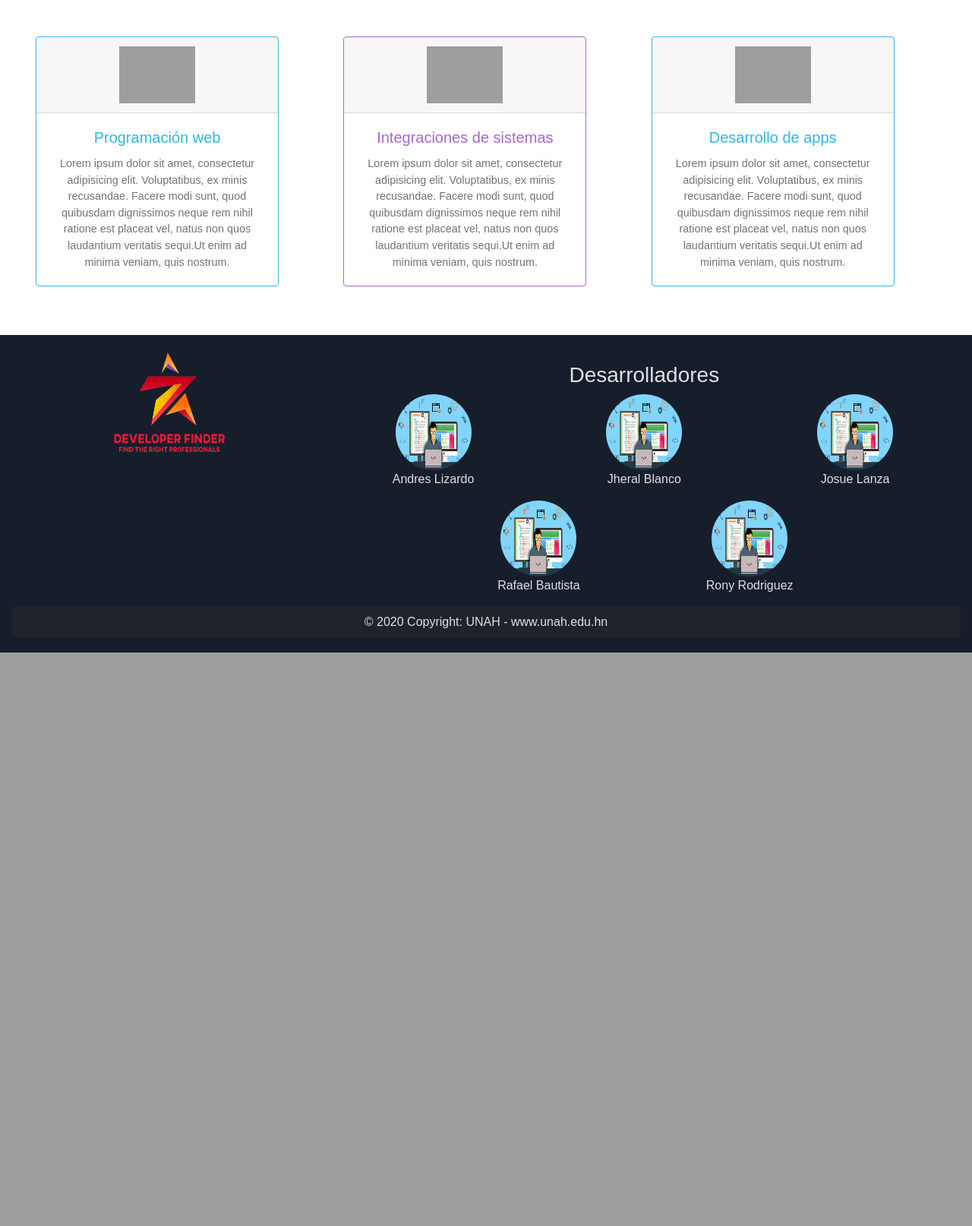
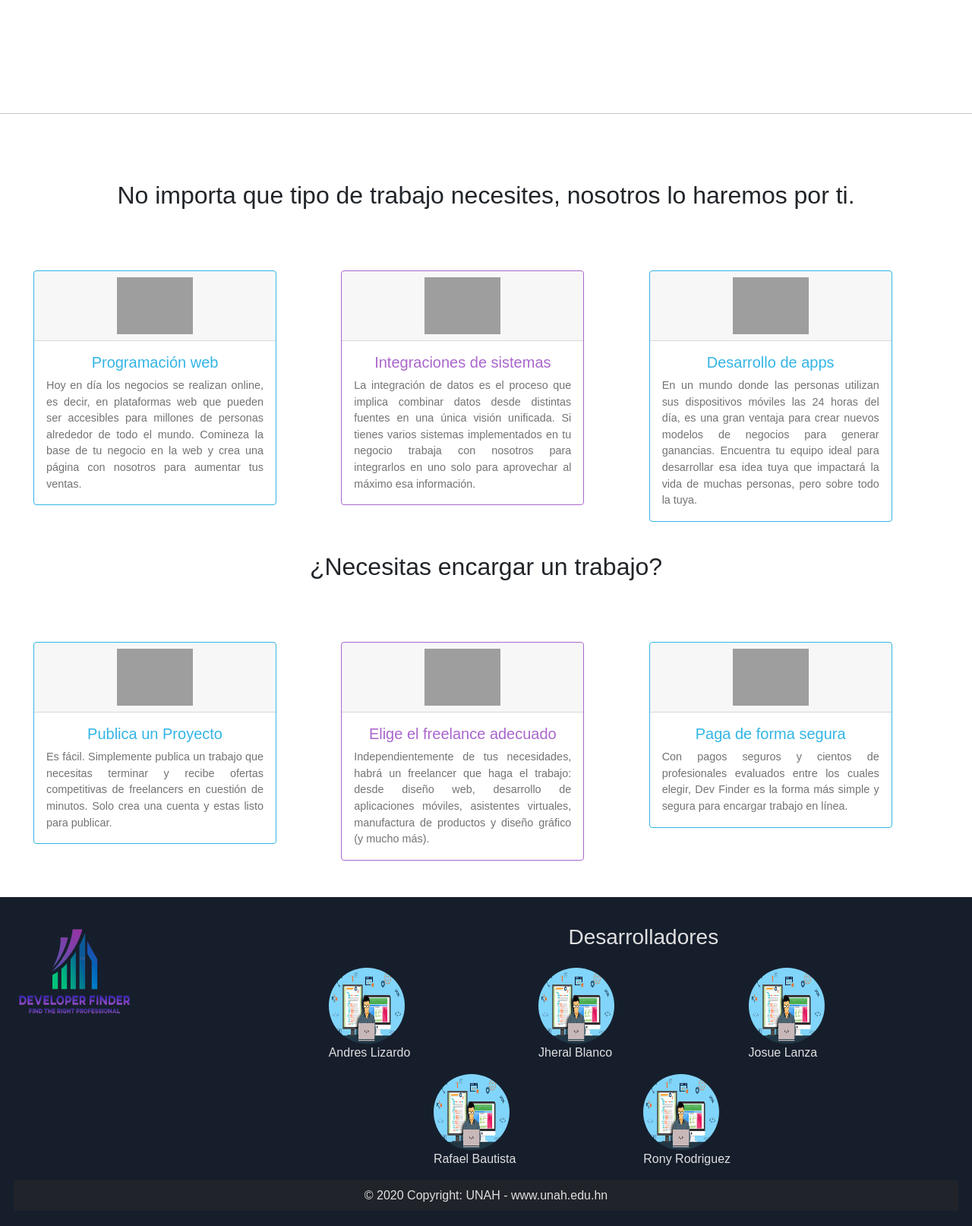
Before and after one commit to Rony-R/Proyecto-Industrias-IS902, a PHP site: page / in a window 1280 px wide. Shown: the part 1391-3005 px from the top of the page at 76% size. Before the commit the page ends 2250 px from the top, so only its background shows below. Run offline with PHP 8.4, Linux system fonts and the light colour scheme; some libraries are stand-ins or nearby versions; grey boxes are pictures that could not be loaded.

Commit message:
Landing Lista

```diff
--- a/css/stylelanding.css
+++ b/css/stylelanding.css
@@ -74,3 +74,12 @@ text-transform: uppercase
   overflow: hidden;
   cursor: default;
 }
+
+.c-text {
+  text-align: justify !important;
+}
+
+.h2-card {
+  margin-bottom: 80px !important;
+  margin-top: 40px !important;
+}
--- a/index.html
+++ b/index.html
@@ -11,25 +11,27 @@
       integrity="sha384-BmbxuPwQa2lc/FVzBcNJ7UAyJxM6wuqIj61tLrc4wSX0szH/Ev+nYRRuWlolflfl"
       crossorigin="anonymous"
     />
-        <link rel="stylesheet" href="https://use.fontawesome.com/releases/v5.6.1/css/all.css">
-		    <link href="css/bootstrap.min.css" rel="stylesheet">
-		    <link href="css/mdb.min.css" rel="stylesheet">
-        <link href="css/stylelanding.css" rel="stylesheet">
+    <link
+      rel="stylesheet"
+      href="https://use.fontawesome.com/releases/v5.6.1/css/all.css"
+    />
+    <!-- <link href="css/bootstrap.min.css" rel="stylesheet" /> -->
+    <link href="css/mdb.min.css" rel="stylesheet" />
     <link rel="stylesheet" href="css/nav.css" />
+    <link href="css/stylelanding.css" rel="stylesheet" />
     <!-- JQuery -->
     <script src="https://ajax.googleapis.com/ajax/libs/jquery/3.5.1/jquery.min.js"></script>
     <title>Landing</title>
   </head>
   <body>
     <nav>
-            <ul class="menu">
+      <ul class="menu mb-0">
         <li class="logo">
           <a href="#">
-
-                  <img class="logoImg" src="./img/logos/logo2.png" alt="" />
+            <img class="logoImg" src="./img/logos/logo1.png" alt="" />
           </a>
         </li>
-              <li class="item"><a href="index.html">Home</a></li>
+        <li class="item"><a href="index.html">Inicio</a></li>
         <li class="item"><a href="registro.html">Registrarse</a></li>
         <li class="item"><a href="perfil-info-personal.html">Perfil</a></li>
         <li class="item button log"><a href="login.html">Iniciar Sesión</a></li>
@@ -42,67 +44,197 @@
       </ul>
     </nav>
 
-
     <div id="intro" class="mask view">
-        	<div class="containter-fluid d-flex align-items-center justify-content-center h-100">
+      <div
+        class="containter-fluid d-flex align-items-center justify-content-center h-100"
+      >
         <div class="row d-flex jsutify-content-center text-center">
           <div class="col-md-12">
             <h1 class="heading-title white-text">DEVELOPER FINDER</h1>
-                <span class="heading-eyebrow white-text">Avanza más rápido en tus proyectos, crea, implementa actualiza el software que necesitas.</span><br><br>
-                <button type="button" class="btn btn-outline-secondary waves-effect">Secondary</button> <button type="button" class="btn btn-outline-info waves-effect">Info</button>
+            <span class="heading-eyebrow white-text"
+              >Avanza más rápido en tus proyectos, crea, implementa actualiza el
+              software que necesitas.</span
+            ><br /><br />
+            <a
+              type="button"
+              href="registro.html"
+              class="btn btn-outline-secondary waves-effect"
+            >
+              Empezar
+            </a>
+            <button type="button" class="btn btn-outline-info waves-effect">
+              Info
+            </button>
+          </div>
         </div>
       </div>
     </div>
 
-        </div>
-        </header>
     <main class="mt-5">
       <section id="gallery">
-            <h2 class="text-panel-gallery">DESAROLLA TU PROYECTO CON NOSOTROS</h2>
+        <h1 class="text-panel-gallery">DESAROLLA TU PROYECTO CON NOSOTROS</h1>
       </section>
       <div class="container">
         <div class="row">
           <div class="col-lg-6 col-md-6 mb-lg-0 mb-4">
-                <img class="img-fluid" src="https://i.imgur.com/iGW7yO5.jpg">
+            <img class="img-fluid" src="https://i.imgur.com/iGW7yO5.jpg" />
           </div>
           <div class="col-md-6">
             <div class="text-panel">
               <div>
-                    <h3 class="panel-heading">Dale vida a cualquier proyecto web, móvil o de escritorio.</h3>
-                    <p class="heading-eyebrow" style="font-size: 18px;">Flexibilidad para incrementar o reducir recursos según tu necesidad. Temporibus autem quibusdam et aut officiis debitis aut rerum necessitatibus saepe eveniet ut et voluptates repudiandae.</p>
+                <h4 class="panel-heading">
+                  Dale vida a cualquier proyecto web, móvil o de escritorio.
+                </h4>
+                <p class="heading-eyebrow" style="font-size: 18px">
+                  No te quedes atras! El mundo de la tecnología avanza día a
+                  día, con tus maravillosas e innovadoras ideas juntos podemos
+                  crear grandes proyectos que podrán tener impacto sobre
+                  millones de personas en todo el mundo, así que, ¿Qué esperas ?
+                  tenemos a las personas indicadas para ayudarte a hacer
+                  realidad esa idea tuya, ofrecemos flexibilidad para
+                  incrementar o reducir recursos según tu necesidad.
+                </p>
+              </div>
+            </div>
+          </div>
+        </div>
+      </div>
+      <hr class="my-5" />
+      <div class="container my-5">
+        <div class="row text-center margin-bottom=300px">
+          <h2 class="h2-card">
+            No importa que tipo de trabajo necesites, nosotros lo haremos por
+            ti.
+          </h2>
+
+          <div class="col-sm-4">
+            <div class="card border-info" style="max-width: 20rem">
+              <div class="card-header">
+                <img
+                  class="img-fluid"
+                  width="100"
+                  src="https://i.imgur.com/3pmCGKl.png"
+                />
+              </div>
+              <div class="card-body text-info">
+                <h5 class="card-title">Programación web</h5>
+                <p class="card-text c-text">
+                  Hoy en día los negocios se realizan online, es decir, en
+                  plataformas web que pueden ser accesibles para millones de
+                  personas alrededor de todo el mundo. Comineza la base de tu
+                  negocio en la web y crea una página con nosotros para aumentar
+                  tus ventas.
+                </p>
               </div>
             </div>
           </div>
 
+          <div class="col-sm-4">
+            <div class="card border-secondary" style="max-width: 20rem">
+              <div class="card-header">
+                <img
+                  class="img-fluid"
+                  width="100"
+                  src="https://i.imgur.com/fyhVrBl.png"
+                />
               </div>
-          </div>
-          <hr class="my-5">
-              <div class="container my-5">
-                <div class="row text-center margin-bottom=300px">
-                  <div class="col-sm-4 mb-3 mb-md-0">
-                    <div class="card border-info mb-3" style="max-width: 20rem;">
-                      <div class="card-header"><img class="img-fluid" width="100" src="https://i.imgur.com/3pmCGKl.png"></div>
-                        <div class="card-body text-info">
-                          <h5 class="card-title">Programación web</h5>
-                          <p class="card-text">Lorem ipsum dolor sit amet, consectetur adipisicing elit. Voluptatibus, ex minis recusandae. Facere modi sunt, quod quibusdam dignissimos neque rem nihil ratione est placeat vel, natus non quos laudantium veritatis sequi.Ut enim ad minima veniam, quis nostrum.</p>
+              <div class="card-body text-secondary">
+                <h5 class="card-title">Integraciones de sistemas</h5>
+                <p class="card-text c-text">
+                  La integración de datos es el proceso que implica combinar
+                  datos desde distintas fuentes en una única visión unificada.
+                  Si tienes varios sistemas implementados en tu negocio trabaja
+                  con nosotros para integrarlos en uno solo para aprovechar al
+                  máximo esa información.
+                </p>
               </div>
             </div>
           </div>
-                  <div class="col-sm-4 mb-3 mb-md-0">
-                    <div class="card border-secondary mb-3" style="max-width: 20rem;">
-                      <div class="card-header"><img class="img-fluid" width="100" src="https://i.imgur.com/fyhVrBl.png"></div>
-                        <div class="card-body text-secondary">
-                          <h5 class="card-title">Integraciones de sistemas</h5>
-                          <p class="card-text">Lorem ipsum dolor sit amet, consectetur adipisicing elit. Voluptatibus, ex minis recusandae. Facere modi sunt, quod quibusdam dignissimos neque rem nihil ratione est placeat vel, natus non quos laudantium veritatis sequi.Ut enim ad minima veniam, quis nostrum.</p>
+
+          <div class="col-sm-4">
+            <div class="card border-info" style="max-width: 20rem">
+              <div class="card-header">
+                <img
+                  class="img-fluid"
+                  width="100"
+                  src="https://i.imgur.com/A4JNzeo.png"
+                />
+              </div>
+              <div class="card-body text-info">
+                <h5 class="card-title">Desarrollo de apps</h5>
+                <p class="card-text c-text">
+                  En un mundo donde las personas utilizan sus dispositivos
+                  móviles las 24 horas del día, es una gran ventaja para crear
+                  nuevos modelos de negocios para generar ganancias. Encuentra
+                  tu equipo ideal para desarrollar esa idea tuya que impactará
+                  la vida de muchas personas, pero sobre todo la tuya.
+                </p>
               </div>
             </div>
           </div>
-                  <div class="col-sm-4 mb-3 mb-md-0">
-                    <div class="card border-info mb-3" style="max-width: 20rem;">
-                      <div class="card-header"><img class="img-fluid" width="100" src="https://i.imgur.com/A4JNzeo.png"></div>
+        </div>
+
+        <div class="row text-center margin-bottom=300px">
+          <h2 class="h2-card">¿Necesitas encargar un trabajo?</h2>
+
+          <div class="col-sm-4">
+            <div class="card border-info" style="max-width: 20rem">
+              <div class="card-header">
+                <img
+                  class="img-fluid"
+                  width="100"
+                  src="https://www.f-cdn.com/assets/main/en/assets/home/need-work-done/post-a-job-v3.svg"
+                />
+              </div>
               <div class="card-body text-info">
-                          <h5 class="card-title">Desarrollo de apps</h5>
-                          <p class="card-text">Lorem ipsum dolor sit amet, consectetur adipisicing elit. Voluptatibus, ex minis recusandae. Facere modi sunt, quod quibusdam dignissimos neque rem nihil ratione est placeat vel, natus non quos laudantium veritatis sequi.Ut enim ad minima veniam, quis nostrum.</p>
+                <h5 class="card-title">Publica un Proyecto</h5>
+                <p class="card-text c-text">
+                  Es fácil. Simplemente publica un trabajo que necesitas
+                  terminar y recibe ofertas competitivas de freelancers en
+                  cuestión de minutos. Solo crea una cuenta y estas listo para
+                  publicar.
+                </p>
+              </div>
+            </div>
+          </div>
+
+          <div class="col-sm-4">
+            <div class="card border-secondary" style="max-width: 20rem">
+              <div class="card-header">
+                <img
+                  class="img-fluid"
+                  width="100"
+                  src="https://www.f-cdn.com/assets/main/en/assets/illustrations/work.svg"
+                />
+              </div>
+              <div class="card-body text-secondary">
+                <h5 class="card-title">Elige el freelance adecuado</h5>
+                <p class="card-text c-text">
+                  Independientemente de tus necesidades, habrá un freelancer que
+                  haga el trabajo: desde diseño web, desarrollo de aplicaciones
+                  móviles, asistentes virtuales, manufactura de productos y
+                  diseño gráfico (y mucho más).
+                </p>
+              </div>
+            </div>
+          </div>
+
+          <div class="col-sm-4">
+            <div class="card border-info" style="max-width: 20rem">
+              <div class="card-header">
+                <img
+                  class="img-fluid"
+                  width="100"
+                  src="https://www.f-cdn.com/assets/main/en/assets/home/need-work-done/pay-safely-v3.svg"
+                />
+              </div>
+              <div class="card-body text-info">
+                <h5 class="card-title">Paga de forma segura</h5>
+                <p class="card-text c-text">
+                  Con pagos seguros y cientos de profesionales evaluados entre
+                  los cuales elegir, Dev Finder es la forma más simple y segura
+                  para encargar trabajo en línea.
+                </p>
               </div>
             </div>
           </div>
@@ -113,51 +245,70 @@
     <footer class="text-center text-lg-start">
       <div class="row">
         <div class="col-md-4 text-light">
-
-              <img class="logoFoot" src="./img/logos/logo2.png" alt="" />
+          <img class="logoFoot" src="./img/logos/logo1.png" alt="" />
         </div>
 
         <div class="col-md-8">
-              <h3 class="text-light text-center pt-3">Desarrolladores</h3>
+          <h3 class="text-light text-center pt-3 mb-4">Desarrolladores</h3>
           <div class="row">
             <div class="col-md-4">
-                  <img class="creatorImg" src="img/logos/prof.jpeg" alt="Andres Lizardo">
+              <img
+                class="creatorImg"
+                src="img/logos/prof.jpeg"
+                alt="Andres Lizardo"
+              />
               <p class="text-light">Andres Lizardo</p>
             </div>
             <div class="col-md-4">
-                  <img class="creatorImg" src="img/logos/prof.jpeg" alt="Jheral Blanco">
+              <img
+                class="creatorImg"
+                src="img/logos/prof.jpeg"
+                alt="Jheral Blanco"
+              />
               <p class="text-light">Jheral Blanco</p>
             </div>
             <div class="col-md-4">
-                  <img class="creatorImg" src="img/logos/prof.jpeg" alt="Josue Lanza">
+              <img
+                class="creatorImg"
+                src="img/logos/prof.jpeg"
+                alt="Josue Lanza"
+              />
               <p class="text-light">Josue Lanza</p>
             </div>
           </div>
           <div class="row">
             <div class="col-md-2"></div>
             <div class="col-md-4">
-                  <img class="creatorImg" src="img/logos/prof.jpeg" alt="Rafael Bautista">
+              <img
+                class="creatorImg"
+                src="img/logos/prof.jpeg"
+                alt="Rafael Bautista"
+              />
               <p class="text-light">Rafael Bautista</p>
             </div>
             <div class="col-md-4">
-                  <img class="creatorImg" src="img/logos/prof.jpeg" alt="Rony Rodriguez">
+              <img
+                class="creatorImg"
+                src="img/logos/prof.jpeg"
+                alt="Rony Rodriguez"
+              />
               <p class="text-light">Rony Rodriguez</p>
             </div>
             <div class="col-md-2"></div>
           </div>
         </div>
-
       </div>
 
       <div class="row">
-            <div
-            class="footRow text-center text-light p-2">
+        <div class="footRow text-center text-light p-2">
           © 2020 Copyright:
-            <a class="text-light" href="https://www.unah.edu.hn/">UNAH - www.unah.edu.hn</a>
+          <a class="text-light" href="https://www.unah.edu.hn/"
+            >UNAH - www.unah.edu.hn</a
+          >
         </div>
       </div>
+    </footer>
 
-        </footer>
     <script src="js/nav.js" type="text/javascript"></script>
   </body>
 </html>
--- a/pubProyecto.html
+++ b/pubProyecto.html
@@ -32,7 +32,7 @@
       <ul class="menu">
         <li class="logo">
           <a href="#">
-            <img class="logoImg" src="./img/logos/logo2.png" alt="" />
+            <img class="logoImg" src="./img/logos/logo1.png" alt="" />
           </a>
         </li>
         <li class="item"><a href="index.html">Home</a></li>
@@ -229,7 +229,7 @@
     <footer class="text-center text-lg-start">
       <div class="row">
         <div class="col-md-4 text-light">
-          <img class="logoFoot" src="./img/logos/logo2.png" alt="" />
+          <img class="logoFoot" src="./img/logos/logo1.png" alt="" />
         </div>
 
         <div class="col-md-8">
```
Also changed, not shown: other parts of css/stylelanding.css (+25 -25 lines). Lines whose indentation alone changed are shown as unchanged.
